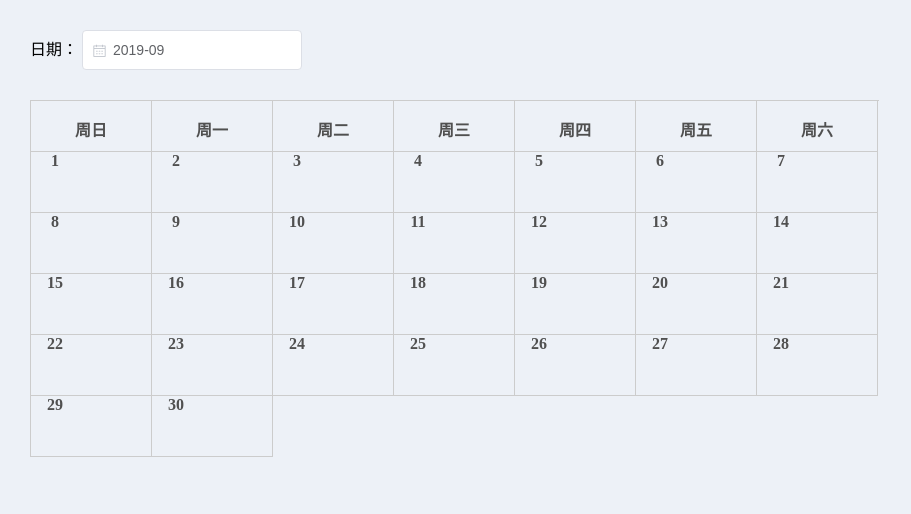
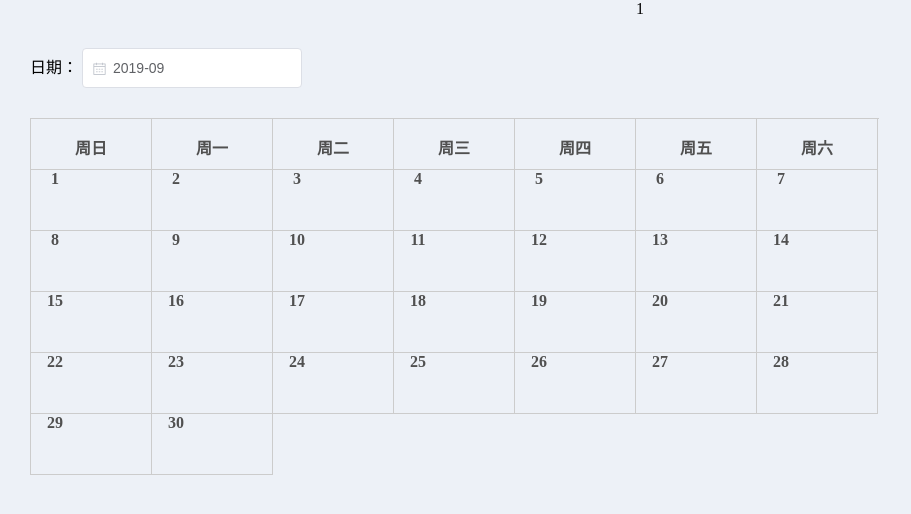
Before and after one commit to Lixp123/tableVue, a Vue app: page /#/ in a window 1280 px wide. Shown: the top 514 px of the page, without its empty margins (0-911 px from the left). Built offline with nearby package versions, Linux system fonts and the light colour scheme.

Commit message:
多级传值

```diff
--- a/src/components/topTable.vue
+++ b/src/components/topTable.vue
@@ -2,7 +2,7 @@
   <el-row>
     <el-col :span="24">
       <el-table
-        v-bind="$props"
+        v-bind="$attrs"
         v-loading="$store.state.startData.loading"
         ref="multipleTable"
         :border="true"
--- a/src/module/login.vue
+++ b/src/module/login.vue
@@ -1,7 +1,8 @@
 <template>
   <div class="hello">
-
-    <Calendar :arr="[]"/>
+    {{num}}
+    <Calendar :arr="[1,2]" data="111">
+    </Calendar>
   </div>
 </template>
 
@@ -10,11 +11,10 @@ export default {
   name: 'module',
   data () {
     return {
-
+      num:1
     }
   },
   created(){
-
 
   },
   methods:{
--- a/src/module/module.vue
+++ b/src/module/module.vue
@@ -90,7 +90,7 @@
           </div>
       </el-row>
       <div class="text item">
-        <TopTable :columns="columns" :dataSource="dataSource" :pagination="pagination"  @Select="select" @Change="onChange" :isSelect="true">
+        <TopTable :columns="columns"  :dataSource="dataSource" :pagination="pagination"  @Select="select" @Change="onChange" :isSelect="true" v-bind="{stripe:true}">
           <template #state="{ state }" >
               <el-button   @click="operatEexamine(state)" type="text" size="small">
                 审核
@@ -98,7 +98,7 @@
               <el-button   @click="edit(state)" type="text" size="small">
                 编辑
               </el-button>
-           </template>
+          </template>
         </topTable>
       </div>
     </el-card>
```
